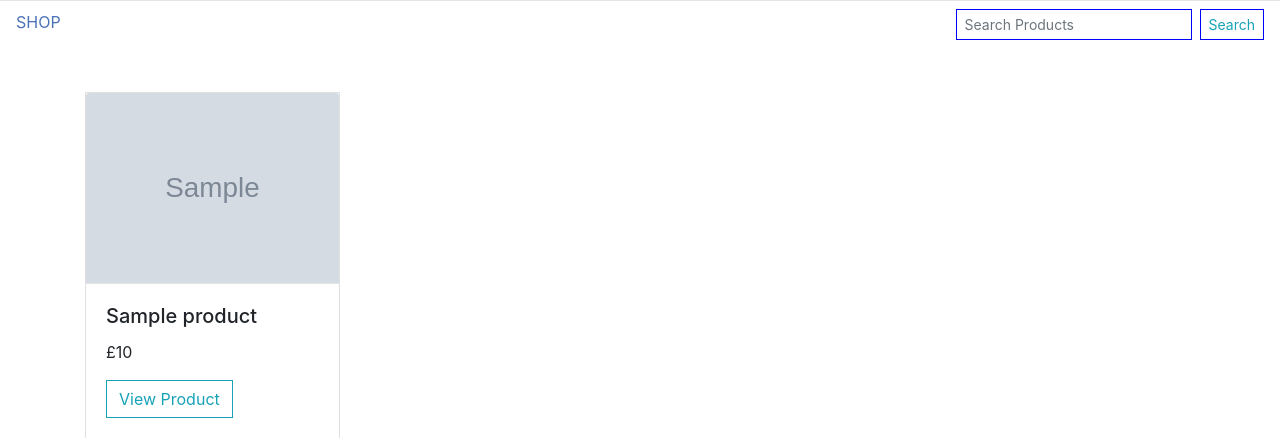
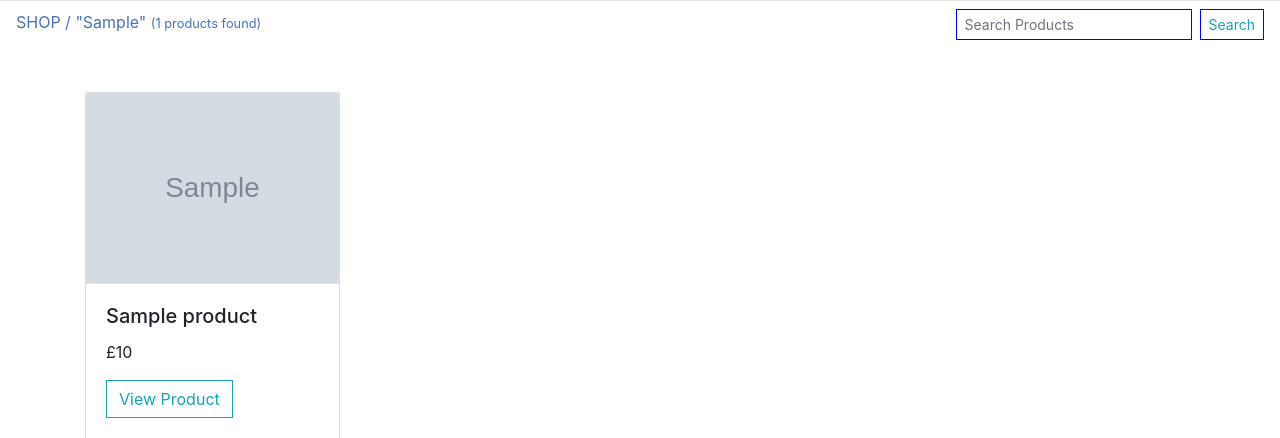
Before and after one commit to devmegan/korcbd, a Django app: template products/templates/products/products.html in a window 1280 px wide. Shown: the part 66-504 px from the top of the page. Run offline with Django 3.2, Linux system fonts and the light colour scheme; the template is opened without the code that fills it: most values are stand-ins (such as "Sample title", 1, 10 or a date in 2020); grey boxes marked "Sample" are stand-in pictures; some libraries are stand-ins or nearby versions.

Commit message:
added product search results to nav bar

```diff
--- a/products/templates/products/products.html
+++ b/products/templates/products/products.html
@@ -7,7 +7,11 @@
     <hr class="my-0 bg-kor-blue-grad">
      <div class="py-1 my-auto px-3" style="background-color: #ffffff;">
             <div class="d-flex justify-content-between">
+                {% if not query_term %}
                 <h6 class="pt-2 text-blue uppercase font-weight-normal">SHOP</h6>
+                {% else %}
+                <h6 class="pt-2 text-blue uppercase font-weight-normal"><a href="{% url 'products' %}" class="text-blue">SHOP</a> / "{{ query_term }}" <small>({{ products | length }} product{{products|pluralize}} found)</small></h6>
+                {% endif %}
                 <form method="GET" action="{% url 'search_products' %}" class="form-inline d-none d-md-block">
                         <div class="form-group pt-1">
                             <input  style="border: 1px solid blue;" class="form-control form-control-sm mr-sm-2 rounded-0" name="search_q" type="search" placeholder="Search Products" aria-label="Search">
```
